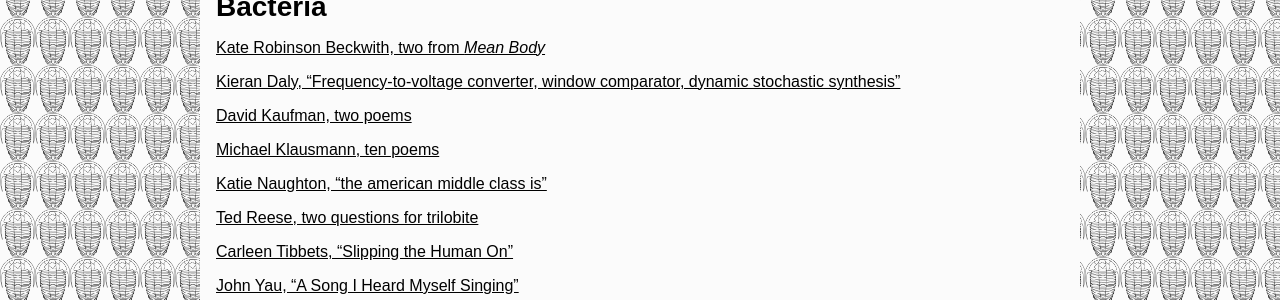
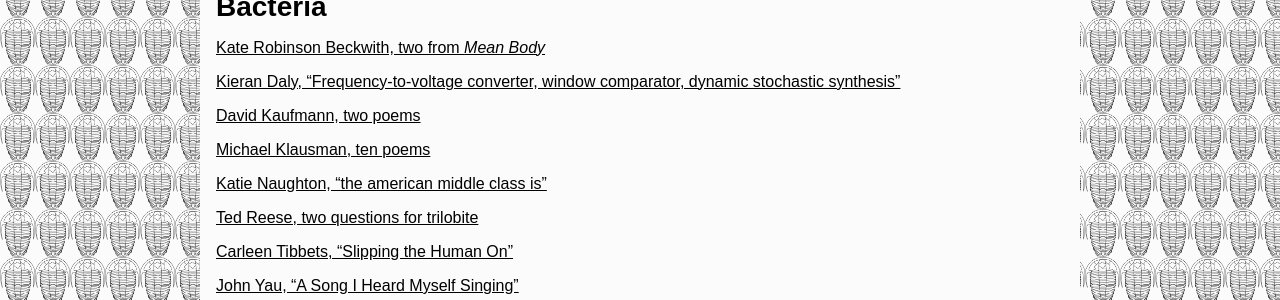
Before and after one commit to trilobite-poetry/trilobite-poetry.github.io, a Jekyll site: the page built from index.md, in a window 1280 px wide. Shown: the part 271-571 px from the top of the page. Built offline with Jekyll 4.4.1, drawn with Linux system fonts in a browser that asks for light colours.

Commit message:
With two Ns.

```diff
--- a/issues/_current/kaufman.md
+++ b/issues/_current/kaufmann.md
@@ -1,6 +1,6 @@
 ---
 title: two poems
-contributor: David Kaufman
+contributor: David Kaufmann
 issue: building a better (socialist) relationship with sulfur-eating bacteria
 ---
 
--- a/issues/_current/klausmann.md
+++ b/issues/_current/klausman.md
@@ -1,6 +1,6 @@
 ---
 title: ten poems
-contributor: Michael Klausmann
+contributor: Michael Klausman
 issue: building a better (socialist) relationship with sulfur-eating bacteria
 ---
 
```
